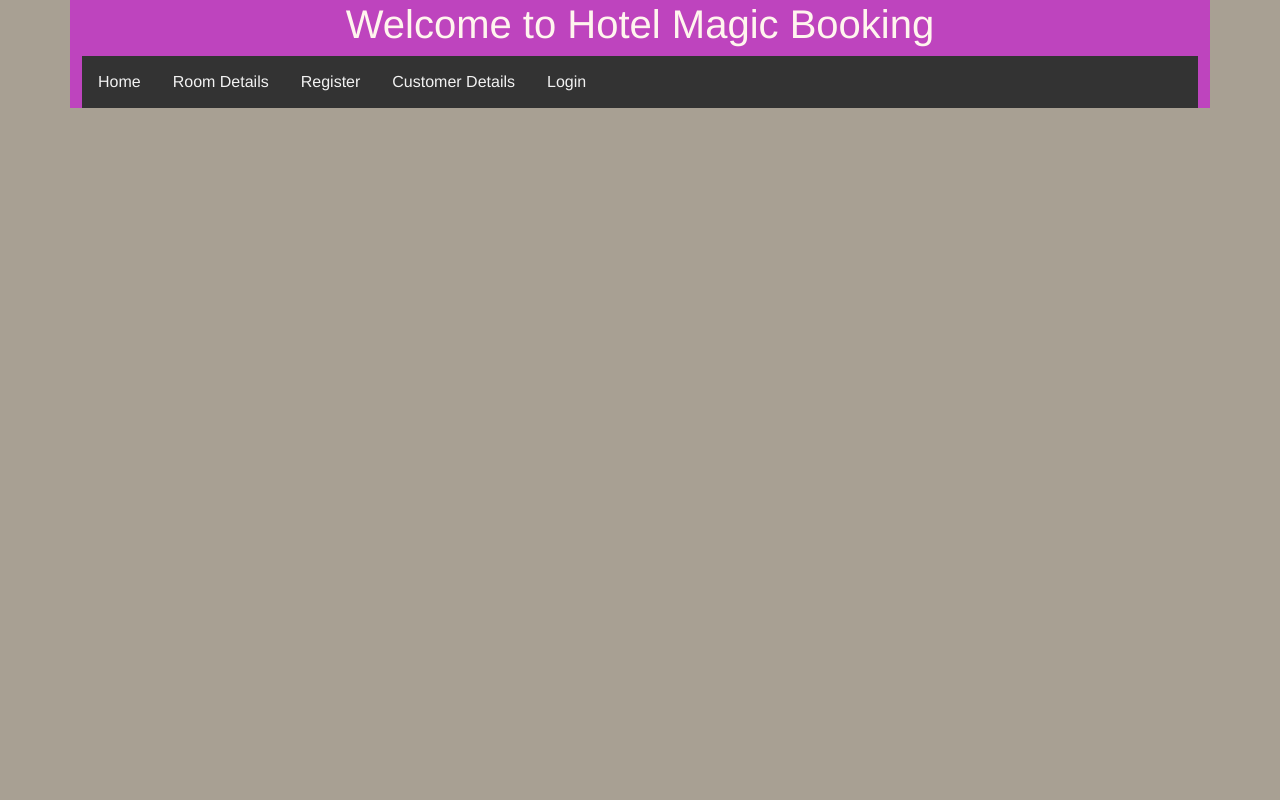
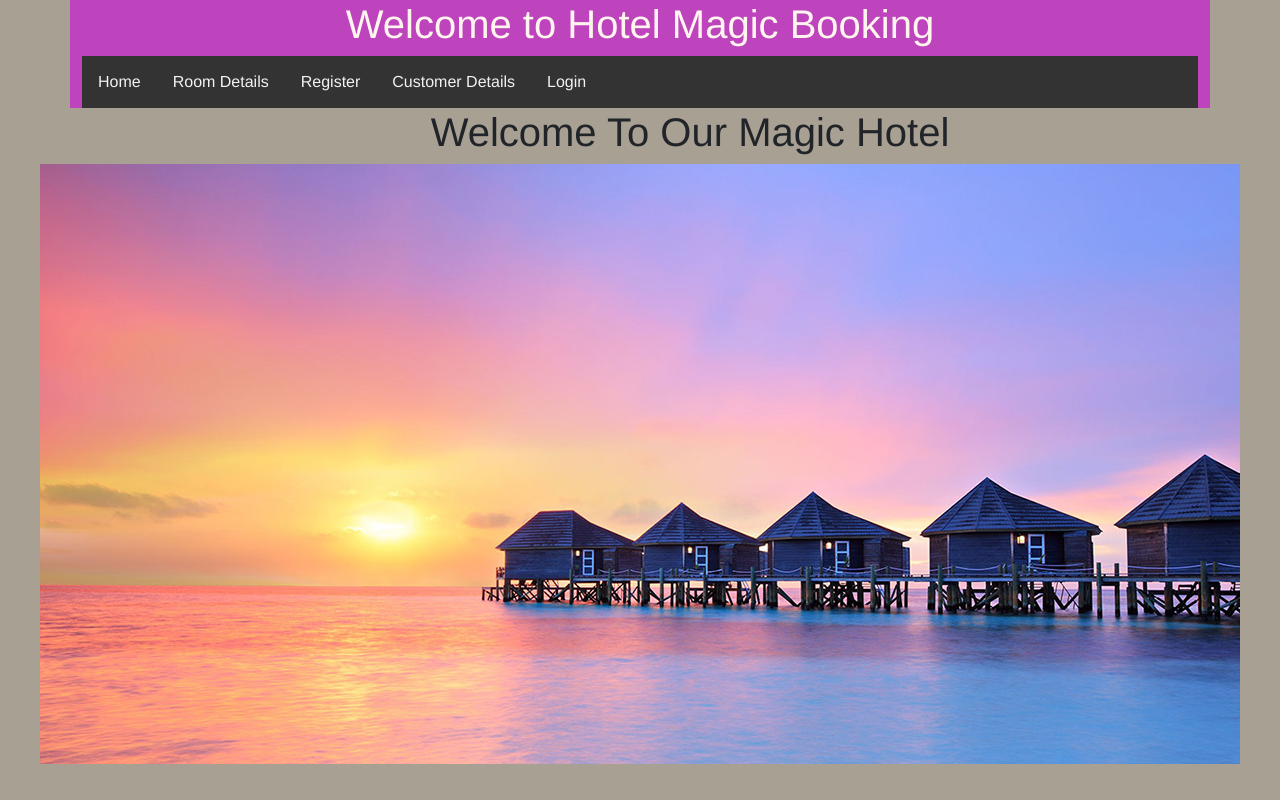
Before and after one commit to kmandalusa/project2-front-end, an Angular app: page /home in a window 1280 px wide. Before the commit this address led to /. Built offline with nearby package versions, Linux system fonts and the light colour scheme.

Commit message:
Image added

```diff
--- a/src/app/app-routing.module.ts
+++ b/src/app/app-routing.module.ts
@@ -1,6 +1,7 @@
 import { Component, NgModule } from '@angular/core';
 import { RouterModule, Routes } from '@angular/router';
 import { CustomerComponent } from './customer/customer.component';
+import { HomeComponent } from './home/home.component';
 import { LoginComponent } from './login/login.component';
 import { RegistrationFormComponent } from './registration-form/registration-form.component';
 import { RoomsComponent } from './rooms/rooms.component';
@@ -9,7 +10,8 @@ const routes: Routes = [
  { path: 'login', component: LoginComponent},
  { path: 'rooms', component: RoomsComponent},
  { path: 'registration-form', component: RegistrationFormComponent},
- { path: 'customer', component: CustomerComponent}
+ { path: 'customer', component: CustomerComponent},
+ { path: 'home', component: HomeComponent}
 ];
 
 @NgModule({
--- a/src/app/home/home.component.css
+++ b/src/app/home/home.component.css
@@ -1,3 +1,8 @@
 body{
-    background-color: rgb(192, 153, 197);
+
+    text-align: center;
 }
+div{
+   padding-left: 100px;
+
+}
--- a/src/app/home/home.component.html
+++ b/src/app/home/home.component.html
@@ -1 +1,6 @@
-<p>home works!</p>
+<body>
+<div>
+    <h1>Welcome To Our Magic Hotel</h1>
+</div>
+<img src="assets/hotel.jpg" alt="Hotel">
+</body>
--- a/src/app/home/home.component.ts
+++ b/src/app/home/home.component.ts
@@ -2,6 +2,18 @@ import { Component, OnInit } from '@angular/core';
 
 @Component({
   selector: 'app-home',
+  template: `
+    <nav class="navbar">
+
+      <!-- logo -->
+      <div class="navbar-brand">
+        <a class="navbar-item">
+          <img src="assets/hotel.jpg">
+        </a>
+      </div>
+    </nav>
+  `,
+
   templateUrl: './home.component.html',
   styleUrls: ['./home.component.css']
 })
```
Also changed, not shown: src/assets/hotel.jpg (added).
